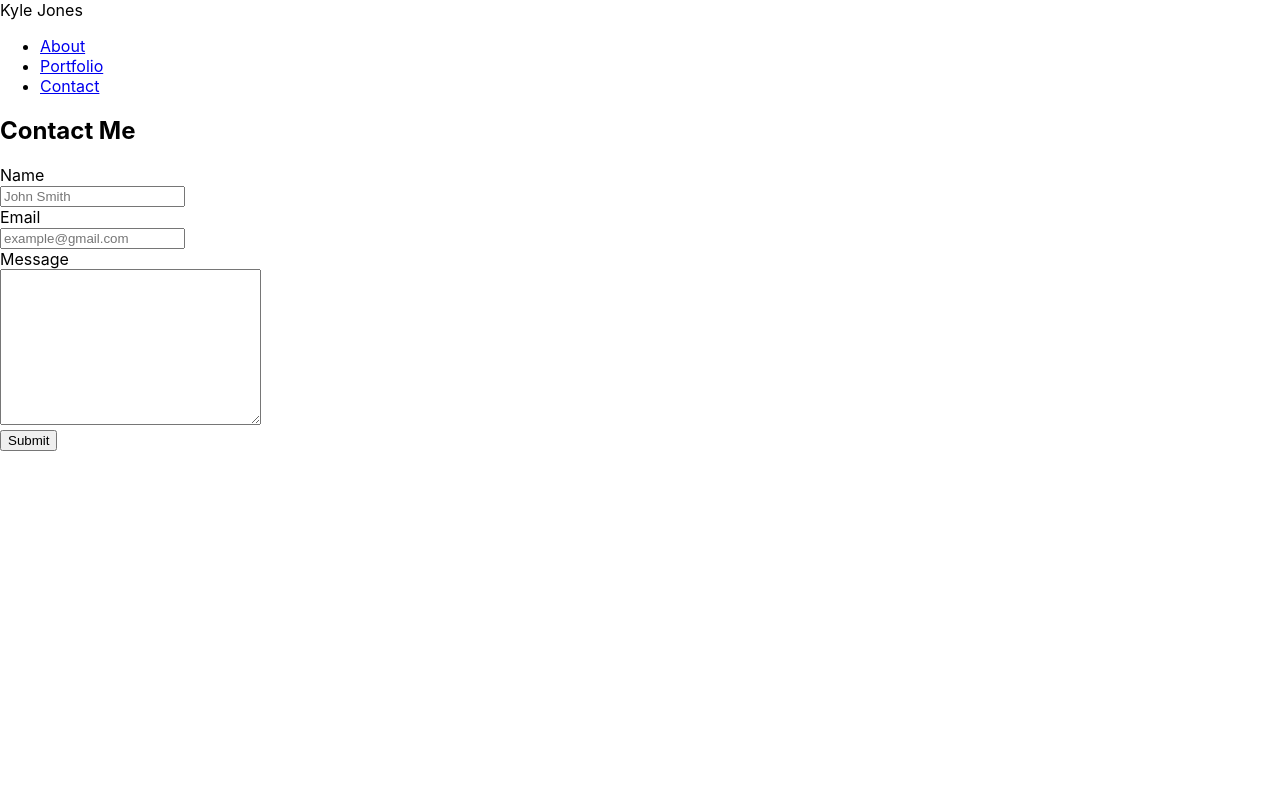
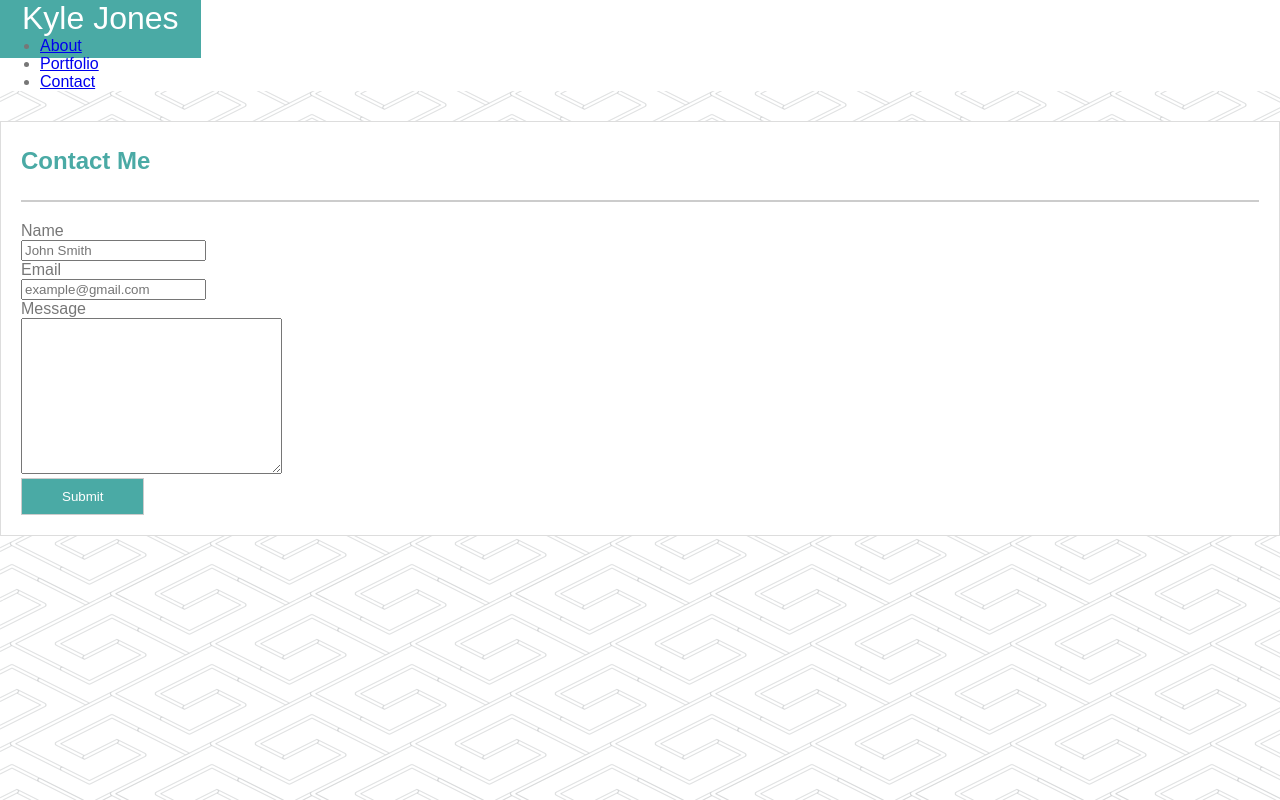
Before and after one commit to kyle074613/react-portfolio, a React (Create React App) app: page /contact in a window 1280 px wide. Built offline with nearby package versions, Linux system fonts and the light colour scheme; the HTML template or start-up script is replaced by a standard one.

Commit message:
added css

```diff
--- /dev/null
+++ b/src/App.css
@@ -0,0 +1,93 @@
+*{
+    font-family: 'Arial', 'Helvetica Neue', Helvetica, sans-serif;
+    margin: 0;
+}
+
+html{
+  height: 100%;
+}
+
+body{
+    background-image: url(./assets/images/pipes/pipes.png);
+    height: 100%;
+}
+
+h2{
+    padding-top: 25px;
+    padding-bottom: 25px;
+    border-bottom: 2px solid #cccccc;
+    color: #4aaaa5;
+    margin-bottom: 20px;
+    width: 100%;
+}
+
+footer{
+    background-color: #666666;
+    border-top: 8px solid #4aaaa5;
+    color: #ffffff;
+    padding-top: 30px;
+    padding-bottom: 5px;
+}
+
+.wrapper {
+  min-height: 100%;
+  height: auto;
+  margin: 0 auto -67px;
+  padding: 0 0 67px;
+}
+
+.navbar
+{
+    background-color: #ffffff!important;
+}
+
+.h1{
+    background-color:#4aaaa5;
+    color: #ffffff!important;
+    padding: 22px;
+    font-size: 32px;
+}
+
+.row{
+    background-color: #ffffff;
+    color: #777777;
+}
+
+.content{
+    margin-top: 30px;
+    margin-bottom: 30px;
+    background-color: #ffffff;
+    padding: 0 20px 20px 20px;
+    color: #777777;
+    border: 1px solid #dddddd;
+    overflow: auto;
+}
+
+.projecttext{
+    position: absolute;
+    bottom: 10px;
+    width: 94.5%;
+    background-color: #4aaaa5;
+    padding-top: 20px;
+    padding-bottom: 20px;
+    text-align: center;
+    font-size: 18px;
+}
+
+.projecttext a{
+    color: #ffffff;
+}
+
+#submitbutton{
+    color: #ffffff;
+    background-color: #4aaaa5;
+    border: 1px solid #cccccc;
+    padding: 10px 40px;
+}
+
+@media screen and (max-width: 768px){
+    .h1{
+        min-width: 100%;
+        text-align: center;
+    }
+}
--- a/src/App.js
+++ b/src/App.js
@@ -4,6 +4,7 @@
 import About from './pages/About'
 import Contact from './pages/Contact'
 import Portfolio from './pages/Portfolio'
+import './App.css';
 
 function App() {
   return (
```
Also changed, not shown: src/assets/images/pipes/pipes.png (added), src/assets/images/pipes/readme.txt (added).
